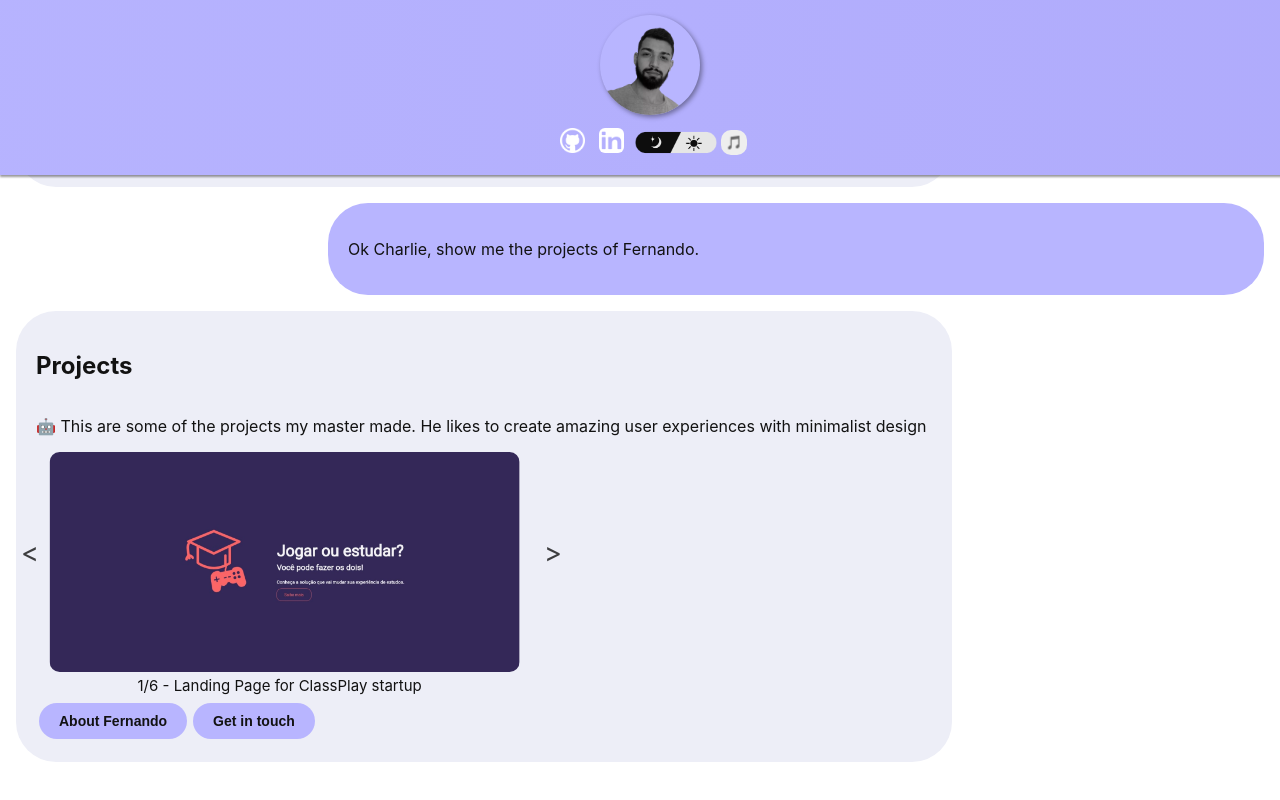
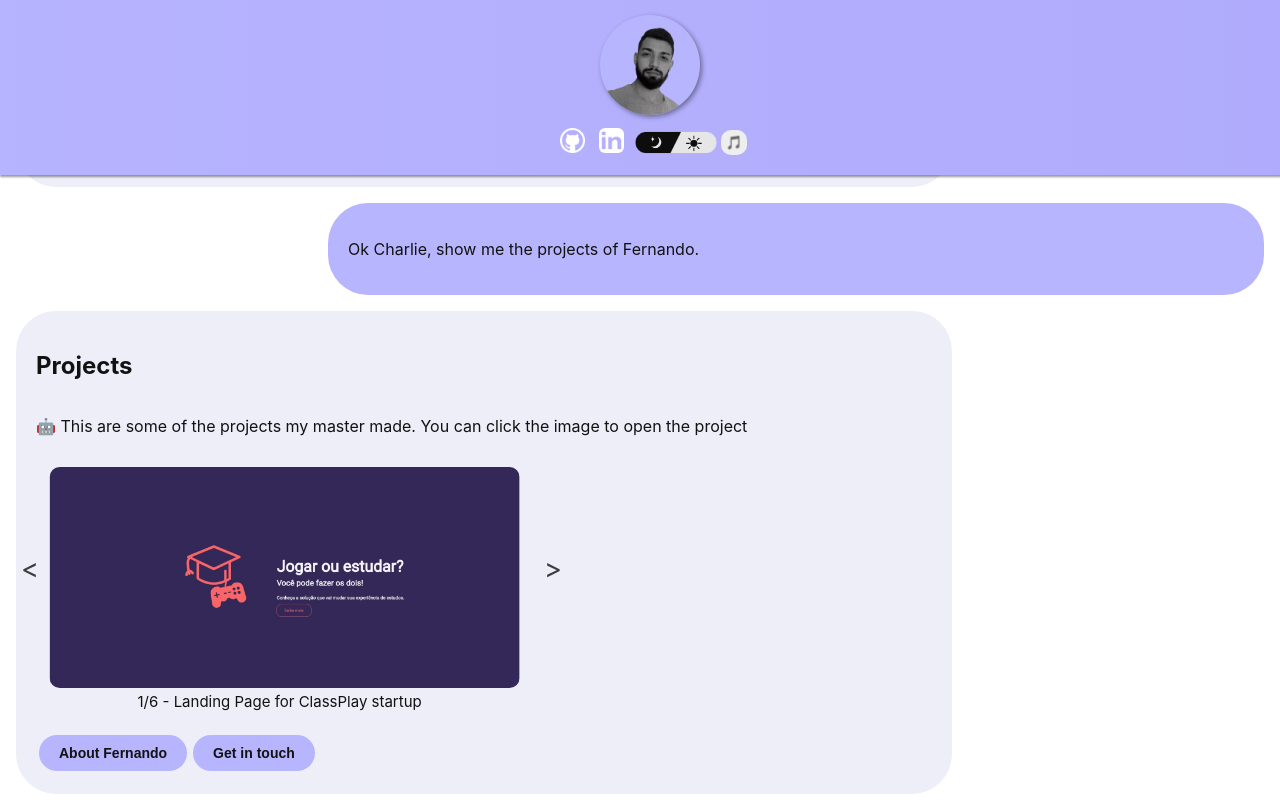
Before and after one commit to 21fernandinhow/botportfolio, a React (Create React App) app: page / in a window 1280 px wide. Both pictures are taken after a click on the button "Projects". Shown: the part 200-1000 px from the top of the page. Built offline with nearby package versions, Linux system fonts and the light colour scheme.

Commit message:
adjust on projects component

```diff
--- a/src/components/portfolio.js
+++ b/src/components/portfolio.js
@@ -21,7 +21,7 @@ function Portfolio() {
     {name: "ReactJs MemoryGame made for Fernando's little sister-in-law",
     image: "../images/memorygame.webp",
     link: "https://forestmemorygame.netlify.app/"},
-    {name: "Site that automatic counts how many days left to next world cup",
+    {name: "It automatic counts how many days left to next world cup",
     image: "../images/worldcup.webp",
     link: "https://quantofaltapracopa.netlify.app/"}
   ]
@@ -45,15 +45,15 @@ function Portfolio() {
   return (
     <div className="portfolio">
         <h2>Projects</h2>
-        <p>🤖 This are some of the projects my master made. He likes to create amazing user experiences with minimalist design</p>
+        <p>🤖 This are some of the projects my master made. You can click the image to open the project</p>
 
         <div className="carrousel">
-          <div className="arrow-div arrow1" onClick={lastProject}>
-            <span>{`<`}</span>
+          <div className="arrow-div arrow1">
+            <span onClick={lastProject}>{`<`}</span>
           </div>
           <Item name={projects[project].name} image={projects[project].image} link={projects[project].link} id={project+1} total={projects.length}/>
-          <div className="arrow-div arrow2" onClick={nextProject}>
-            <span>{`>`}</span>
+          <div className="arrow-div arrow2">
+            <span onClick={nextProject}>{`>`}</span>
           </div>
         </div>
 
--- a/src/css/style.css
+++ b/src/css/style.css
@@ -98,7 +98,6 @@
   display: flex;
   justify-content: center;
   flex-direction: column;
-  min-height: 350px;
 }
 .portfolio h3 {
   margin: 10px;
@@ -108,6 +107,7 @@
   justify-content: stretch;
   align-items: center;
   flex-wrap: nowrap;
+  min-height: 35vh;
 }
 .portfolio .carrousel .arrow-div {
   margin-top: -1.7em;
@@ -256,6 +256,9 @@ body::-webkit-scrollbar-thumb {
   #message-box {
     margin-top: 30vh;
   }
+  #message-box .portfolio .carrousel {
+    min-height: 25vh;
+  }
   #message-box .portfolio .carrousel .portfolio-div .portfolio-img {
     max-width: 105%;
     margin-left: 0px;
--- a/src/sass/portfolio.scss
+++ b/src/sass/portfolio.scss
@@ -5,12 +5,12 @@
     h3{
         margin:10px;
     }
-    min-height: 350px;
     .carrousel{
         display: flex;
         justify-content: stretch;
         align-items: center;
         flex-wrap: nowrap;
+        min-height: 35vh;
         .arrow-div{
             @extend .flex-central;
             margin-top: -1.7em;
--- a/src/sass/style.scss
+++ b/src/sass/style.scss
@@ -85,6 +85,7 @@ body::-webkit-scrollbar-thumb {
         margin-top: 30vh;
         .portfolio{
             .carrousel{
+                min-height: 25vh;
                 .portfolio-div{
                     .portfolio-img{
                         max-width: 105%;
```
Also changed, not shown: 1 other file (tests, documents, lock files or other folders).
